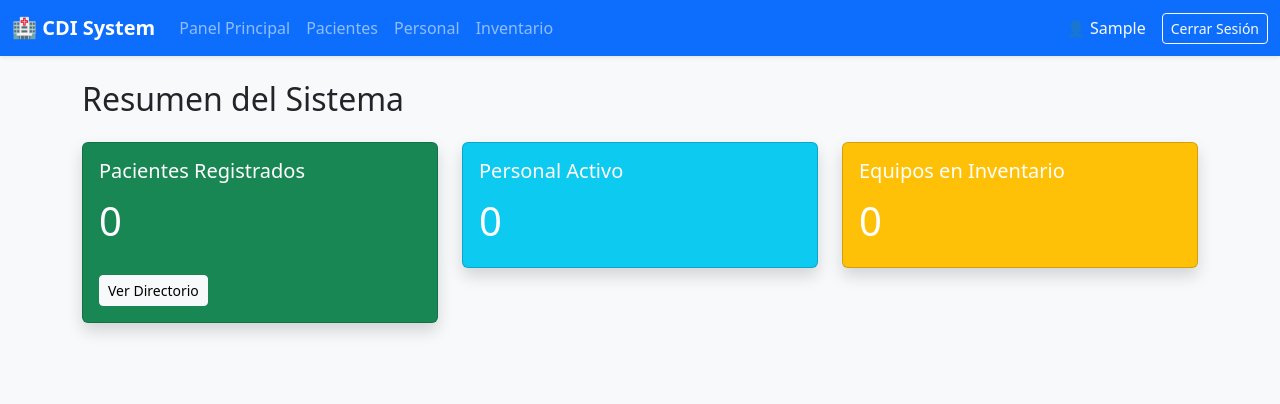
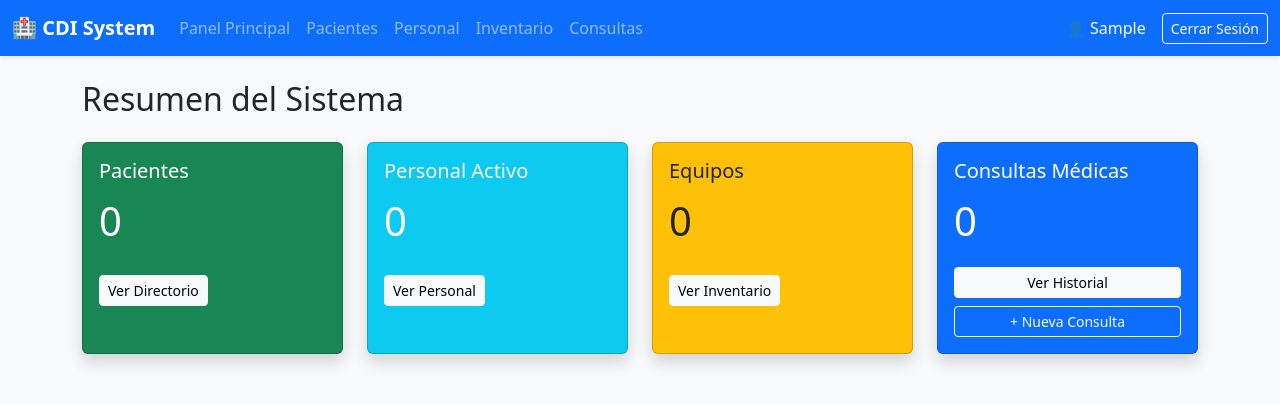
Before and after one commit to yedrueda/djangoPractica, a Django app: page / in a window 1280 px wide. Shown: the top 404 px of the page. Run offline with Django 5.2, Linux system fonts and the light colour scheme; the visitor is signed in with stand-in values (Sample User, id 1); data that the repository does not hold is empty.

Commit message:
formulario de consultas CRUD creado

```diff
--- a/gestion_cdi/templates/gestion_cdi/base.html
+++ b/gestion_cdi/templates/gestion_cdi/base.html
@@ -30,6 +30,9 @@
                     <li class="nav-item">
                         <a class="nav-link" href="{% url 'lista_equipos' %}">Inventario</a>
                     </li>
+                    <li class="nav-item">
+                        <a class="nav-link" href="{% url 'lista_consultas' %}">Consultas</a>
+                    </li>
                 </ul>
 
                 <div class="d-flex align-items-center">
--- a/gestion_cdi/templates/gestion_cdi/inicio.html
+++ b/gestion_cdi/templates/gestion_cdi/inicio.html
@@ -8,30 +8,43 @@
 </div>
 
 <div class="row">
-    <div class="col-md-4">
-        <div class="card text-white bg-success mb-3 shadow">
+    <div class="col-md-3 mb-3"> <div class="card text-white bg-success h-100 shadow">
             <div class="card-body">
-                <h5 class="card-title">Pacientes Registrados</h5>
+                <h5 class="card-title">Pacientes</h5>
                 <p class="card-text fs-1">{{ total_pacientes }}</p>
                 <a href="{% url 'lista_pacientes' %}" class="btn btn-light btn-sm mt-2">Ver Directorio</a>
             </div>
         </div>
     </div>
 
-    <div class="col-md-4">
-        <div class="card text-white bg-info mb-3 shadow">
+    <div class="col-md-3 mb-3">
+        <div class="card text-white bg-info h-100 shadow">
             <div class="card-body">
                 <h5 class="card-title">Personal Activo</h5>
                 <p class="card-text fs-1">{{ total_personal }}</p>
+                <a href="{% url 'lista_personal' %}" class="btn btn-light btn-sm mt-2">Ver Personal</a>
             </div>
         </div>
     </div>
 
-    <div class="col-md-4">
-        <div class="card text-white bg-warning mb-3 shadow">
+    <div class="col-md-3 mb-3">
+        <div class="card text-dark bg-warning h-100 shadow"> <div class="card-body">
+                <h5 class="card-title">Equipos</h5>
+                <p class="card-text fs-1">{{ total_equipos }}</p>
+                <a href="{% url 'lista_equipos' %}" class="btn btn-light btn-sm mt-2">Ver Inventario</a>
+            </div>
+        </div>
+    </div>
+
+    <div class="col-md-3 mb-3">
+        <div class="card text-white bg-primary h-100 shadow">
             <div class="card-body">
-                <h5 class="card-title">Equipos en Inventario</h5>
-                <p class="card-text fs-1">{{ total_equipos }}</p>
+                <h5 class="card-title">Consultas Médicas</h5>
+                <p class="card-text fs-1">{{ total_consultas }}</p>
+                <div class="d-grid gap-2">
+                    <a href="{% url 'lista_consultas' %}" class="btn btn-light btn-sm">Ver Historial</a>
+                    <a href="{% url 'crear_consulta' %}" class="btn btn-outline-light btn-sm">+ Nueva Consulta</a>
+                </div>
             </div>
         </div>
     </div>
--- a/gestion_cdi/urls.py
+++ b/gestion_cdi/urls.py
@@ -27,4 +27,10 @@ urlpatterns = [
     path('inventario/nuevo/', views.crear_equipo, name='crear_equipo'),
     path('inventario/editar/<int:id>/', views.editar_equipo, name='editar_equipo'),
     path('inventario/borrar/<int:id>/', views.borrar_equipo, name='borrar_equipo'),
+
+    # MÓDULO DE SALUD
+    path('consultas/', views.lista_consultas, name='lista_consultas'),
+    path('consultas/nueva/', views.crear_consulta, name='crear_consulta'),
+    path('consultas/editar/<int:id>/', views.editar_consulta, name='editar_consulta'),
+    path('consultas/borrar/<int:id>/', views.borrar_consulta, name='borrar_consulta'),
 ]
--- a/gestion_cdi/views.py
+++ b/gestion_cdi/views.py
@@ -1,22 +1,25 @@
 from django.shortcuts import render, redirect, get_object_or_404
 from django.contrib.auth.decorators import login_required
-from .models import Paciente, PersonalCDI, InventarioEquipo
-from .forms import PacienteForm, PersonalCDIForm, InventarioEquipoForm
+from .models import Paciente, PersonalCDI, InventarioEquipo, ControlEndocrino
+from .forms import PacienteForm, PersonalCDIForm, InventarioEquipoForm, ControlEndocrinoForm
 
 
-@login_required
+
+
+
+login_required
 def inicio(request):
-    # Aquí contamos cuántos registros hay para mostrarlos en la pantalla
     total_pacientes = Paciente.objects.count()
     total_personal = PersonalCDI.objects.count()
     total_equipos = InventarioEquipo.objects.count()
+    total_consultas = ControlEndocrino.objects.count() # <-- NUEVA LÍNEA: Contamos las consultas
 
     contexto = {
         'total_pacientes': total_pacientes,
         'total_personal': total_personal,
         'total_equipos': total_equipos,
+        'total_consultas': total_consultas, # <-- NUEVA LÍNEA: Lo pasamos al HTML
     }
-
     return render(request, 'gestion_cdi/inicio.html', contexto)
 
 # Vista para listar pacientes
@@ -137,3 +140,43 @@ def borrar_equipo(request, id):
         equipo.delete()
         return redirect('lista_equipos')
     return render(request, 'gestion_cdi/borrar_equipo.html', {'equipo': equipo})
+
+# ==========================================
+# MÓDULO CLÍNICO: CONSULTAS Y SIGNOS VITALES
+# ==========================================
+
+@login_required
+def lista_consultas(request):
+    controles = ControlEndocrino.objects.all().order_by('-fecha_atencion')
+    return render(request, 'gestion_cdi/lista_consultas.html', {'controles': controles})
+
+@login_required
+def crear_consulta(request):
+    if request.method == 'POST':
+        form = ControlEndocrinoForm(request.POST)
+        if form.is_valid():
+            form.save()
+            return redirect('lista_consultas')
+    else:
+        form = ControlEndocrinoForm()
+    return render(request, 'gestion_cdi/crear_consulta.html', {'form': form})
+
+@login_required
+def editar_consulta(request, id):
+    consulta = get_object_or_404(ControlEndocrino, id=id)
+    if request.method == 'POST':
+        form = ControlEndocrinoForm(request.POST, instance=consulta)
+        if form.is_valid():
+            form.save()
+            return redirect('lista_consultas')
+    else:
+        form = ControlEndocrinoForm(instance=consulta)
+    return render(request, 'gestion_cdi/editar_consulta.html', {'form': form, 'consulta': consulta})
+
+@login_required
+def borrar_consulta(request, id):
+    consulta = get_object_or_404(ControlEndocrino, id=id)
+    if request.method == 'POST':
+        consulta.delete()
+        return redirect('lista_consultas')
+    return render(request, 'gestion_cdi/borrar_consulta.html', {'consulta': consulta})
```
Also changed, not shown: gestion_cdi/forms.py (+20 -20 lines), gestion_cdi/models.py (+22 -0 lines), gestion_cdi/templates/gestion_cdi/borrar_consulta.html (added, +22 -0 lines), gestion_cdi/templates/gestion_cdi/crear_consulta.html (added, +36 -0 lines), gestion_cdi/templates/gestion_cdi/editar_consulta.html (added, +31 -0 lines), gestion_cdi/templates/gestion_cdi/lista_consultas.html (added, +43 -0 lines), gestion_cdi/migrations/0003_alter_controlendocrino_options_and_more.py (added).
